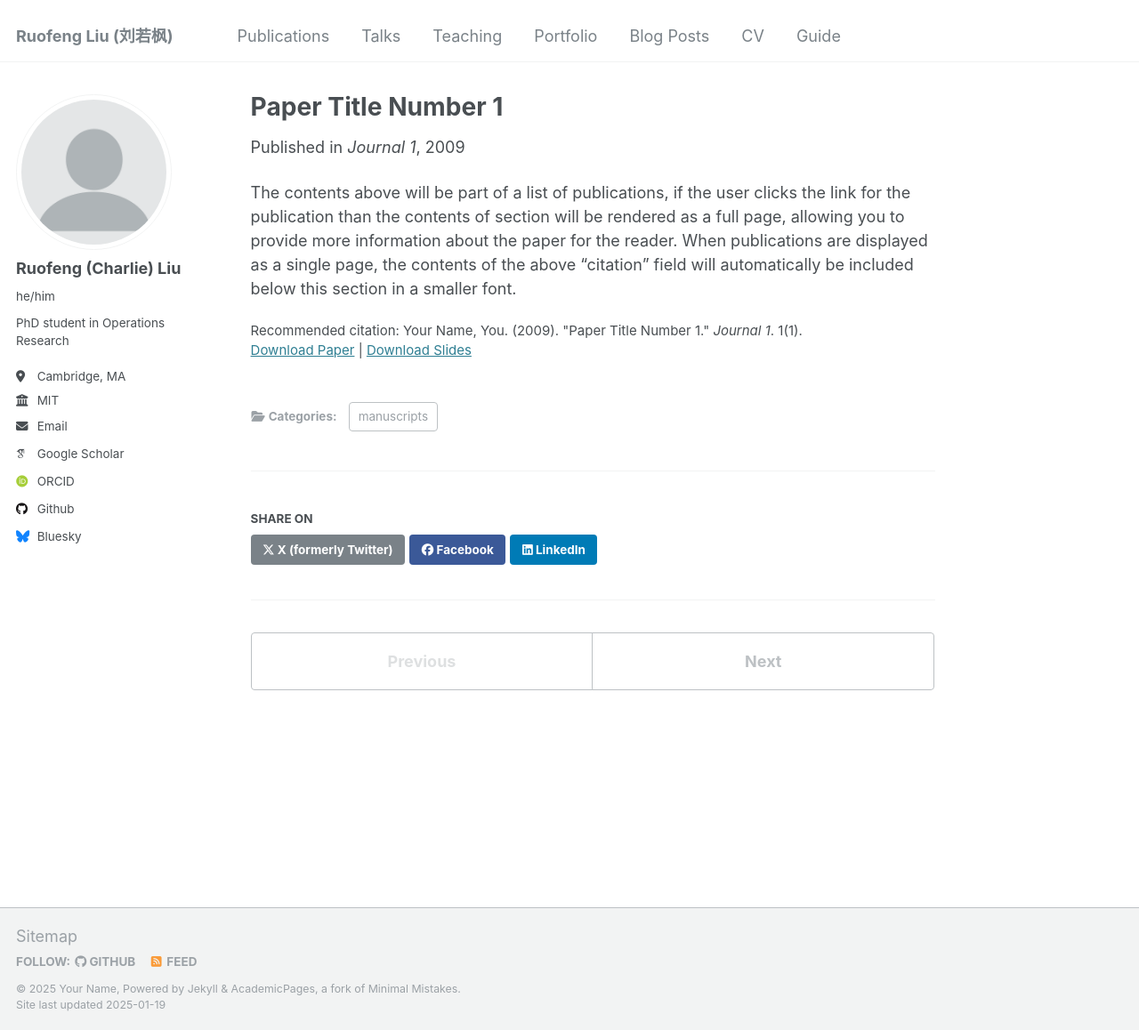
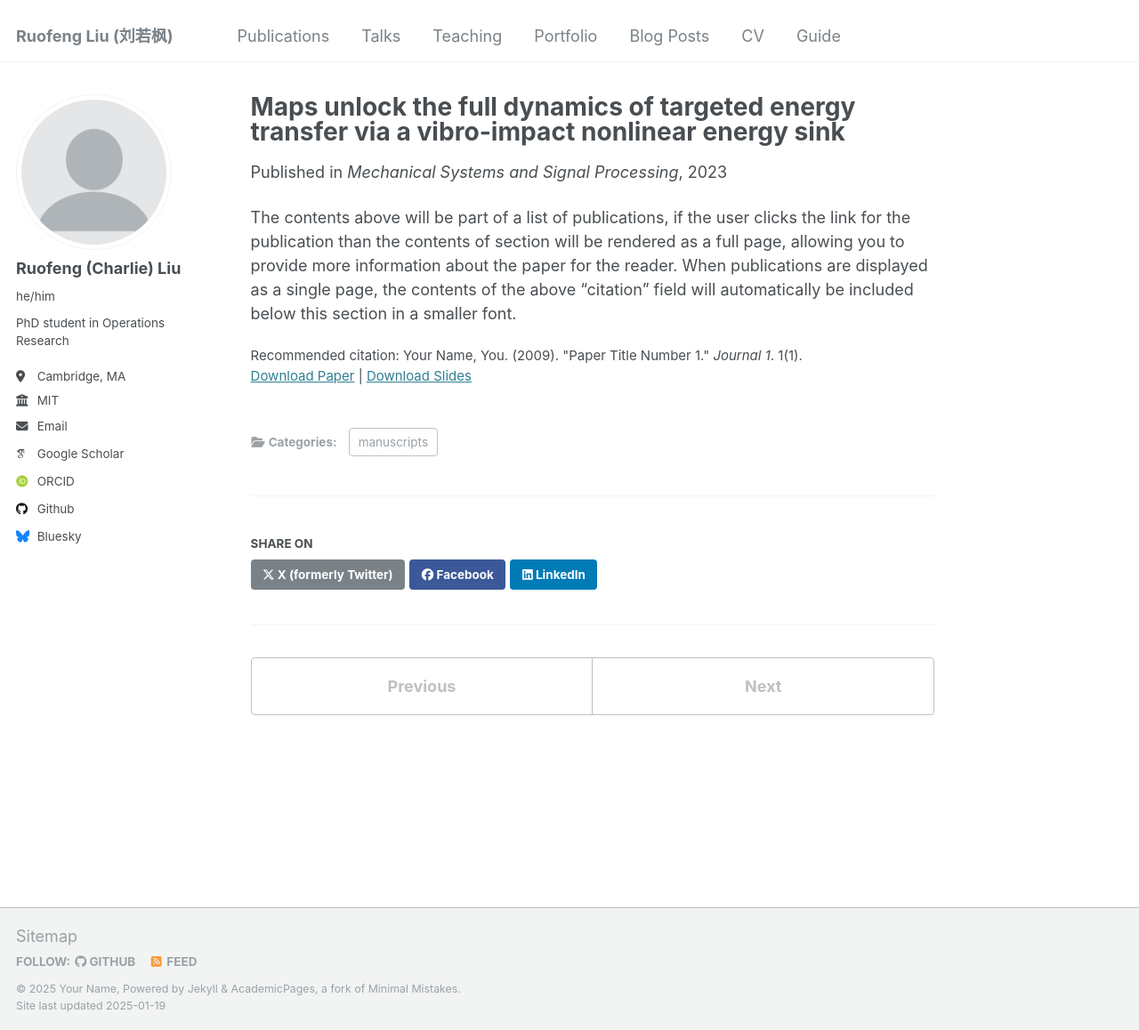
Before and after one commit to Alpha-kun/Alpha-kun, a Jekyll site: the page built from _publications/2009-10-01-paper-title-number-1.md, in a window 1280 px wide and 1158 px high. Shown: the whole window at 89% size. Built offline with Jekyll 4.4.1, drawn with Linux system fonts in a browser that asks for light colours; some web fonts are replaced.

Commit message:
changed paper 1

```diff
--- a/_publications/2009-10-01-paper-title-number-1.md
+++ b/_publications/2009-10-01-paper-title-number-1.md
@@ -1,11 +1,11 @@
 ---
-title: "Paper Title Number 1"
+title: "Maps unlock the full dynamics of targeted energy transfer via a vibro-impact nonlinear energy sink"
 collection: publications
 category: manuscripts
-permalink: /publication/2009-10-01-paper-title-number-1
-excerpt: 'This paper is about the number 1. The number 2 is left for future work.'
-date: 2009-10-01
-venue: 'Journal 1'
+permalink: https://www.sciencedirect.com/science/article/pii/S0888327023000651
+excerpt: #'This paper is about the number 1. The number 2 is left for future work.'
+date: 2023-05-15
+venue: 'Mechanical Systems and Signal Processing'
 slidesurl: 'http://academicpages.github.io/files/slides1.pdf'
 paperurl: 'http://academicpages.github.io/files/paper1.pdf'
 citation: 'Your Name, You. (2009). &quot;Paper Title Number 1.&quot; <i>Journal 1</i>. 1(1).'
```
